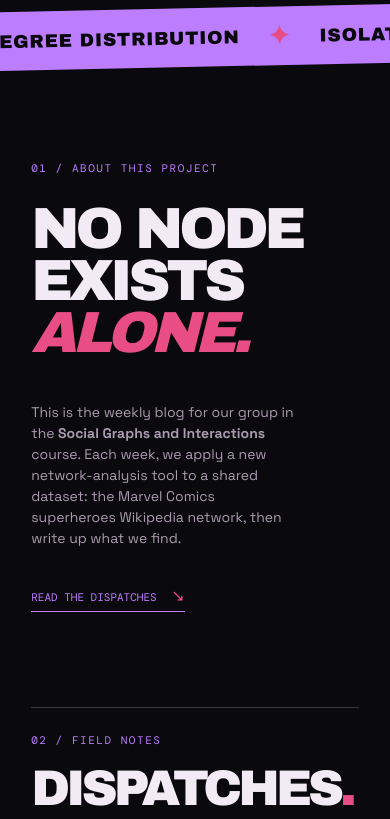
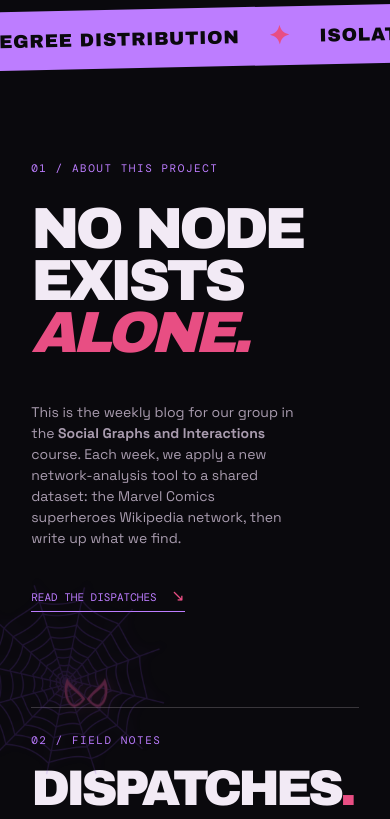
Before and after one commit to RaquelASRodrigues/SGI-26-27, a plain HTML site: page index.html in a window 390 px wide. Shown: the part 1055-1874 px from the top of the page. Drawn offline with nearby package versions, Linux system fonts and the light colour scheme; animation ran at ten frames a second.

Commit message:
feat: add easter egg animation + website icon

```diff
--- a/index.html
+++ b/index.html
@@ -10,6 +10,7 @@
     <link rel="preconnect" href="https://fonts.gstatic.com" crossorigin />
     <link href="https://fonts.googleapis.com/css2?family=Archivo+Black&family=DM+Mono:wght@400;500&family=Space+Grotesk:wght@400;500;600;700&display=swap" rel="stylesheet" />
     <link rel="stylesheet" href="styles.css" />
+    <link rel="icon" type="image/png" href="images/neural.png" />
   </head>
   <body>
     <div class="grain" aria-hidden="true"></div>
@@ -52,6 +53,10 @@
 
       <section class="intro-grid" id="about">
         <div class="section-kicker">01 / ABOUT THIS PROJECT</div>
+        <div class="marvel-easter-eggs" aria-hidden="true">
+          <img class="spider-web" src="images/spider-web.png" alt="" />
+          <img class="spider-eyes" src="images/spiderman-eyes.png" alt="" />
+        </div>
         <div class="intro-statement">No node<br />exists <span>alone.</span></div>
         <div class="intro-detail">
           <p>This is the weekly blog for our group in the <strong>Social Graphs and Interactions</strong> course. Each week, we apply a new network-analysis tool to a shared dataset: the Marvel Comics superheroes Wikipedia network, then write up what we find.</p>
--- a/styles.css
+++ b/styles.css
@@ -56,7 +56,7 @@ h1 strong { color: var(--magenta); font: inherit; font-style: italic; -webkit-te
 .ticker { background: var(--lilac); color: var(--ink); overflow: hidden; white-space: nowrap; padding: 14px 0; transform: rotate(-1.2deg) scale(1.03); margin: 0 -10px; }
 .ticker-track { display: flex; align-items: center; justify-content: space-around; gap: 28px; font: 18px var(--display); letter-spacing: .04em; }
 .ticker b { color: var(--magenta); font-size: 25px; }
-.intro-grid { display: grid; grid-template-columns: 1fr 1.5fr 1fr; gap: 30px; padding: 130px 8vw 135px; align-items: start; }
+.intro-grid { position: relative; display: grid; grid-template-columns: 1fr 1.5fr 1fr; gap: 30px; padding: 130px 8vw 135px; align-items: start; }
 .intro-statement { font: clamp(39px, 5.2vw, 76px)/.9 var(--display); letter-spacing: -.07em; text-transform: uppercase; }
 .intro-statement span { color: var(--magenta); font-style: italic; }
 .intro-detail { max-width: 270px; color: var(--muted); font-size: 14px; line-height: 1.5; }
@@ -93,6 +93,14 @@ h2 span { color: var(--magenta); }
 .footer-meta { text-align: right; }
 .footer-meta a { color: var(--paper); }
 
+/* A quiet Marvel reference: a web sits behind a pair of blinking eyes. */
+/* .marvel-easter-eggs { position: fixed; right: -52px; bottom: -67px; width: 250px; height: 250px; pointer-events: none; z-index: 3; opacity: .42; } */
+.marvel-easter-eggs { position: absolute; left: -40px; bottom: 20px; width: 250px; height: 250px; pointer-events: none; z-index: 0; opacity: .42; }
+.spider-web { position: absolute; inset: 0; width: 100%; height: 100%; object-fit: contain; filter: brightness(0) saturate(100%) invert(31%) sepia(76%) saturate(2054%) hue-rotate(245deg) brightness(87%) contrast(96%); opacity: .55; }
+.spider-eyes { position: absolute; width: 58px; height: 58px; right: 72px; bottom: 77px; object-fit: contain; filter: brightness(0) saturate(100%) invert(58%) sepia(71%) saturate(4057%) hue-rotate(299deg) brightness(96%) contrast(88%) drop-shadow(0 0 8px rgba(232, 78, 131, .65)); transform-origin: 50% 52%; animation: spider-blink 8s infinite; }
+@keyframes spider-blink { 0%, 7%, 100% { transform: scaleY(1); } 3%, 4.5% { transform: scaleY(.08); } }
+@media (prefers-reduced-motion: reduce) { .spider-eyes { animation: none; } }
+
 @media (max-width: 780px) {
   .site-header { padding: 14px 5vw; }
   .nav { display: none; }
@@ -115,4 +123,6 @@ h2 span { color: var(--magenta); }
   .site-footer { gap: 15px; align-items: start; }
   .site-footer p { margin: 3px 0 0; }
   .footer-meta { font-size: 9px; }
+  .marvel-easter-eggs { right: -66px; bottom: -75px; width: 210px; height: 210px; opacity: .34; }
+  .spider-eyes { width: 48px; height: 48px; right: 60px; bottom: 65px; }
 }
```
Also changed, not shown: posts/week1.html (+5 -0 lines), posts/week2.html (+5 -0 lines), images/neural.png (added), images/spider-web.png (added), images/spiderman-eyes.png (added).
